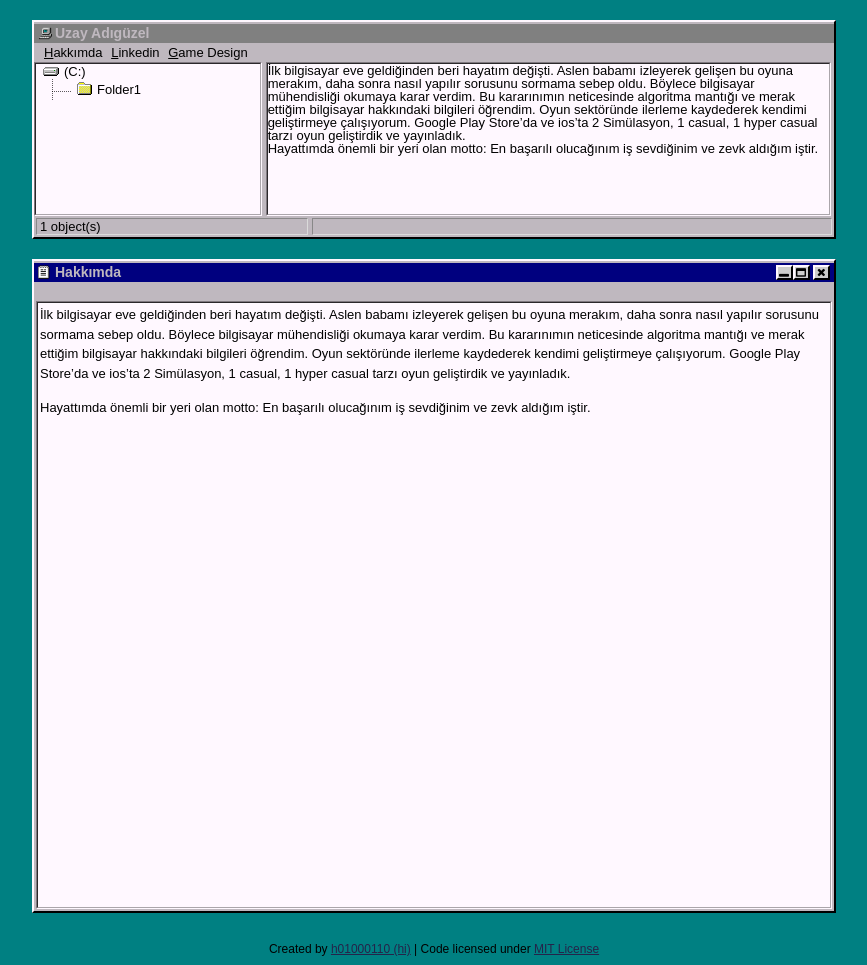
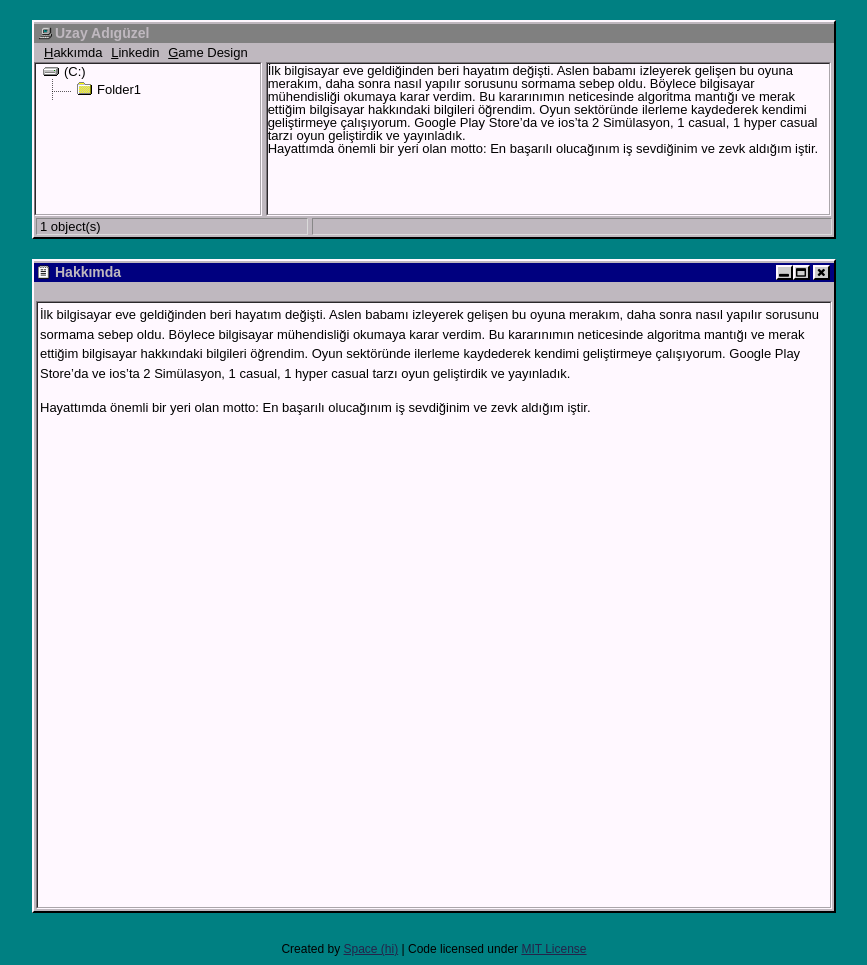
Before and after one commit to UzayAdiguzel/UzayAdiguzel.github.io, a Jekyll site: the page built from me/index.md, in a window 1280 px wide. Shown: the whole page, without its empty margins (206-1073 px from the left). Built offline with Jekyll 4.4.1, drawn with Linux system fonts in a browser that asks for light colours.

Commit message:
Created by space

```diff
--- a/_layouts/default.html
+++ b/_layouts/default.html
@@ -92,7 +92,7 @@
 	<script src="/assets/js/001.js"></script>
 	<script src="/assets/js/002.js"></script>
 	<div class="footer">
-		<p>Created by <a href="http://github.com/h01000110" target="_blank">h01000110 (hi)</a> | Code licensed under <a href="https://github.com/h01000110/h01000110.github.io/blob/master/LICENSE" target="_blank">MIT License</a></p>
+		<p>Created by <a href="https://www.linkedin.com/in/uzay-adiguzel/" target="_blank">Space (hi)</a> | Code licensed under <a href="https://github.com/h01000110/h01000110.github.io/blob/master/LICENSE" target="_blank">MIT License</a></p>
 	</div>
 </body>
 </html>
```
